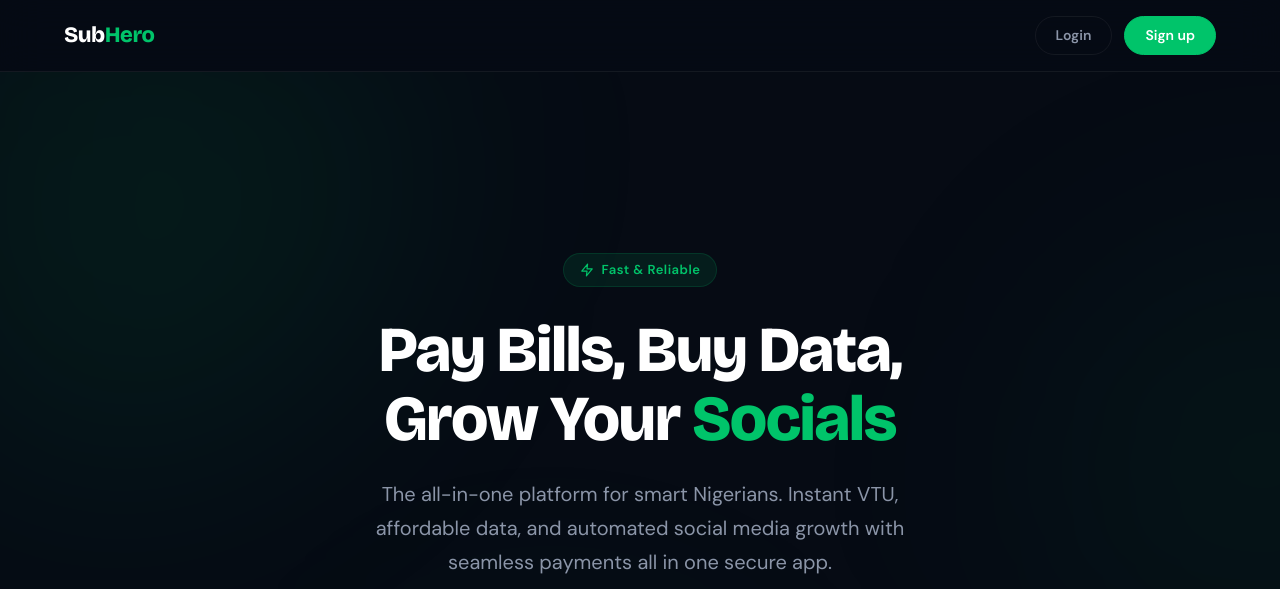
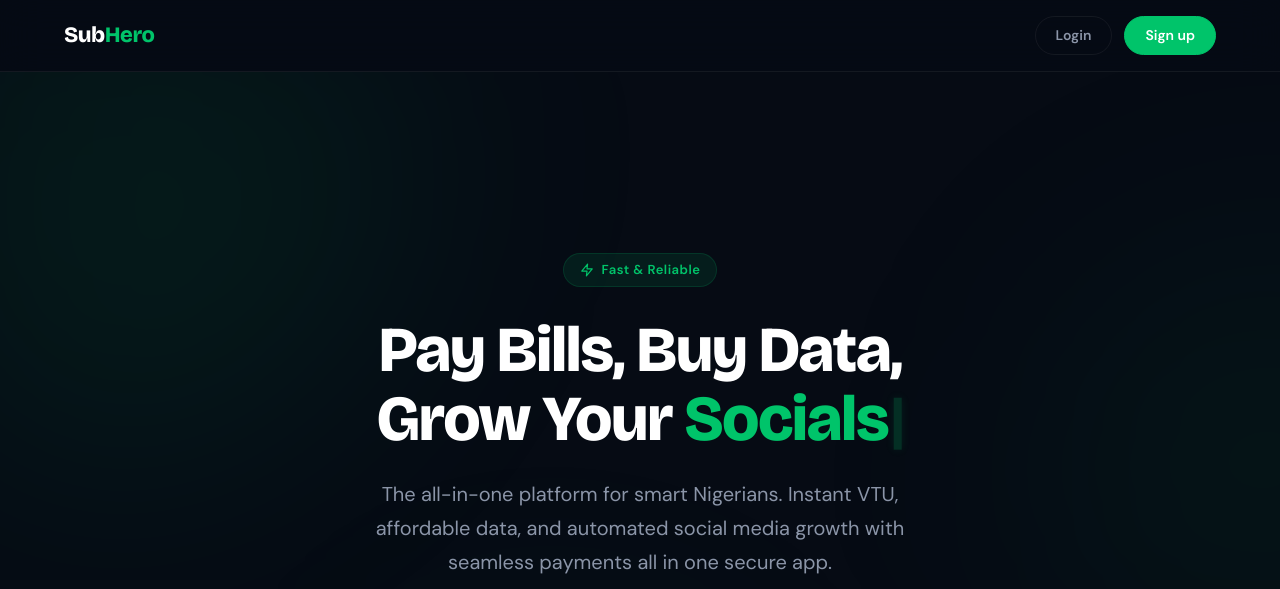
Before and after one commit to Eminenz07/SubHero, a Django app: page / in a window 1280 px wide. Shown: the top 589 px of the page. Run offline with Django 5.2, Linux system fonts and the light colour scheme; data that the repository does not hold is empty; parts of the project's set-up code (start-up, migrations or seed data) failed here and were passed over.

Commit message:
feat: add glowing typewriter cursor animation to green hero text on landing page

```diff
--- a/templates/landing.html
+++ b/templates/landing.html
@@ -226,6 +226,22 @@
     .landing-hero__title .accent {
         color: var(--landing-accent);
         position: relative;
+        display: inline-flex;
+        align-items: center;
+    }
+
+    .typing-cursor {
+        display: inline-block;
+        color: var(--landing-accent);
+        font-weight: 700;
+        margin-left: 2px;
+        animation: cursor-blink 0.8s infinite;
+        text-shadow: 0 0 10px rgba(0, 196, 106, 0.6);
+    }
+
+    @keyframes cursor-blink {
+        0%, 100% { opacity: 1; }
+        50% { opacity: 0; }
     }
 
     .landing-hero__subtitle {
@@ -866,7 +882,7 @@
 
         <h1 class="landing-hero__title">
             Pay Bills, Buy Data,<br>
-            Grow Your <span class="accent">Socials</span>
+            Grow Your <span class="accent"><span id="typed-text">Socials</span><span class="typing-cursor">|</span></span>
         </h1>
 
         <p class="landing-hero__subtitle">
@@ -1643,6 +1659,41 @@
             startY = e.touches[0].clientY;
         }, { passive: true });
 
+        // ── Typewriter Animation for "Socials" ──
+        const typedTextElement = document.getElementById("typed-text");
+        if (typedTextElement) {
+            const words = ["Socials", "Followers", "Audience", "Presence", "Socials"];
+            let wordIdx = 0;
+            let charIdx = words[0].length;
+            let isDeleting = false;
+
+            function typeEffect() {
+                const currentWord = words[wordIdx];
+                if (isDeleting) {
+                    typedTextElement.textContent = currentWord.substring(0, charIdx - 1);
+                    charIdx--;
+                } else {
+                    typedTextElement.textContent = currentWord.substring(0, charIdx + 1);
+                    charIdx++;
+                }
+
+                let speed = isDeleting ? 50 : 100;
+
+                if (!isDeleting && charIdx === currentWord.length) {
+                    speed = 2500; // Pause on full word
+                    isDeleting = true;
+                } else if (isDeleting && charIdx === 0) {
+                    isDeleting = false;
+                    wordIdx = (wordIdx + 1) % words.length;
+                    speed = 350; // Brief pause before typing next word
+                }
+
+                setTimeout(typeEffect, speed);
+            }
+
+            setTimeout(typeEffect, 2000);
+        }
+
     });
 </script>
 {% endblock %}
```
